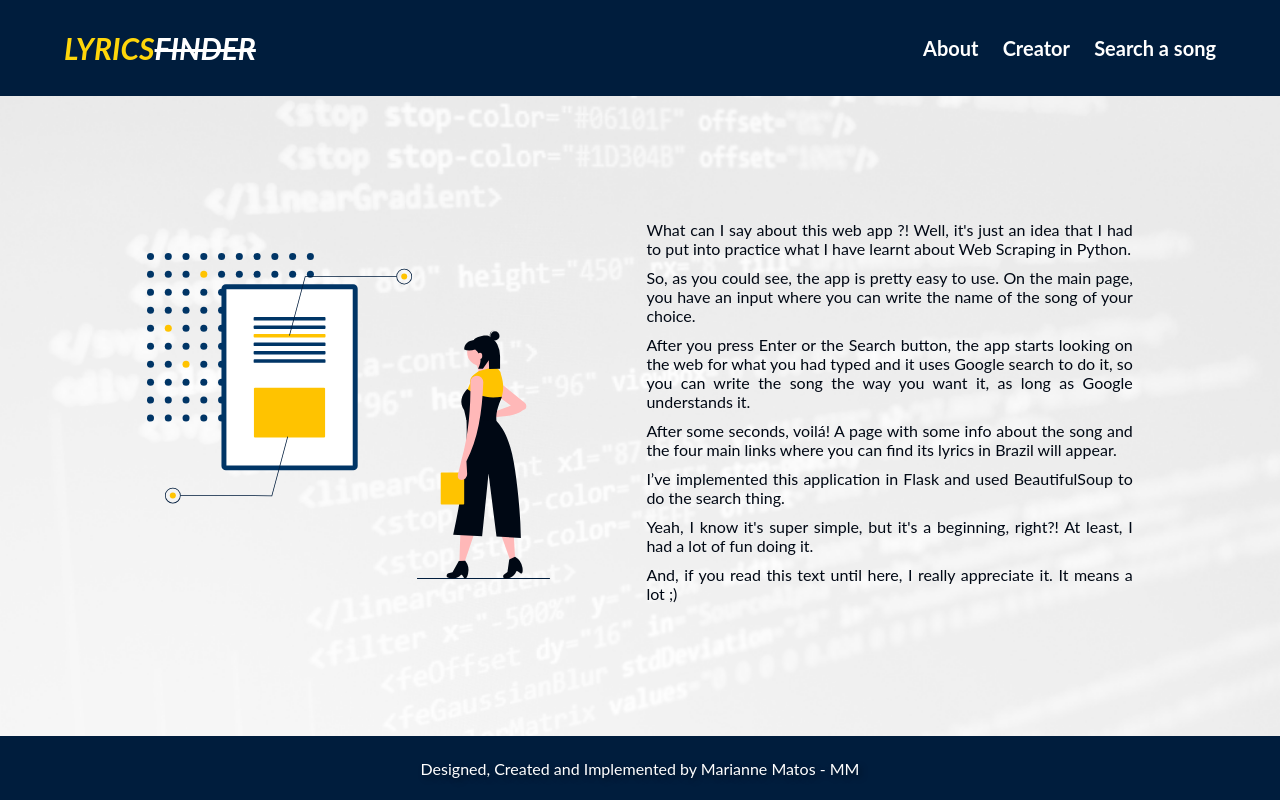
After one commit to MariMatos2112/Lyrics_Finder, a Flask app: page /about in a window 1280 px wide. The commit adds this page. Run offline with Flask 2, Linux system fonts and the light colour scheme.

Commit message:
about page added

```diff
--- a/app.py
+++ b/app.py
@@ -21,5 +21,9 @@ def music_found():
 def creator():
     return render_template('creator.html')
 
+@app.route('/about')
+def about():
+    return render_template('about.html')
+
 if __name__ == '__main__':
     app.run(debug=True)
--- /dev/null
+++ b/static/css/about.css
@@ -0,0 +1,60 @@
+#mainBox {
+  flex-direction: row;
+  background: url("/static/images/creator-bg1.png") no-repeat;
+  background-position: center;
+  background-size: cover;
+}
+
+.textBox {
+  width: 40%;
+  height: 80%;
+  padding-left: 2%;
+  display: flex;
+  flex-direction: column;
+  justify-content: center;
+}
+
+.textBox p {
+  margin-bottom: 10px;
+  text-align: justify;
+  color: #000814;
+}
+
+.slider {
+  height: 80%;
+  width: 35%;
+  margin-right: 2%;
+  display: flex;
+  align-items: center;
+  position: relative;
+  transition: all 0.2s;
+}
+
+.slider:hover .arrowIcon {
+  filter: opacity(0.2) grayscale(1);
+}
+
+.slider .arrowIcon {
+  position: absolute;
+  height: 10%;
+  filter: opacity(0);
+  transition: all 0.2s;
+  cursor: pointer;
+}
+
+.slider .arrowIcon:hover {
+  filter: opacity(0.5) grayscale(0);
+}
+
+.slider .arrowIcon:first-of-type {
+  left: 0;
+}
+
+.slider .arrowIcon:last-of-type {
+  right: 0;
+}
+
+.slider .sliderImg {
+  width: 90%;
+  height: 90%;
+}
--- a/static/js/scripts.js
+++ b/static/js/scripts.js
@@ -1,9 +1,12 @@
 const btnChangeBg = document.getElementById("changeBg");
+const btnSubmit = document.querySelector("input[type=submit]");
+const btnPreviousPic = document.getElementById("leftArrow");
+const btnNextPic = document.getElementById("rightArrow");
 const divMainBox = document.getElementById("mainBox");
-const btnSubmit = document.querySelector("input[type=submit]");
 const divModalBox = document.getElementById("modal");
 const arrayClassAppear01 = document.querySelectorAll(".appear01");
 const arrayClassAppear02 = document.querySelectorAll(".appear02");
+const imgSlider = document.querySelector(".sliderImg");
 
 const backgrounds = [
   "/static/images/undraw_mello.svg",
@@ -11,14 +14,44 @@ const backgrounds = [
   "/static/images/undraw_happy_music.svg",
   "/static/images/undraw_Music.svg",
 ];
+const sliderImages = [
+  {
+    imgSource: "/static/images/undraw_file_analysis.svg",
+    alt: "File analysis icon",
+  },
+  {
+    imgSource: "/static/images/undraw_website_setup.svg",
+    alt: "Website setup icon",
+  },
+  {
+    imgSource: "/static/images/undraw_futuristic_interface.svg",
+    alt: "Futuristic interface icon",
+  },
+  {
+    imgSource: "/static/images/undraw_file_searching.svg",
+    alt: "File searching icon",
+  },
+  {
+    imgSource: "/static/images/undraw_web_development.svg",
+    alt: "Web development icon",
+  },
+  {
+    imgSource: "/static/images/undraw_functions.svg",
+    alt: "Functions icon",
+  },
+];
 let counter = 0;
+let slideCounter = 0;
 
+if (btnChangeBg) {
   btnChangeBg.addEventListener("click", () => {
     if (counter < backgrounds.length - 1) counter++;
     else counter = 0;
     divMainBox.style.backgroundImage = `url(${backgrounds[counter]})`;
   });
+}
 
+if (btnSubmit) {
   btnSubmit.addEventListener("click", () => {
     divModalBox.style.display = "flex";
 
@@ -31,3 +64,30 @@ btnSubmit.addEventListener("click", () => {
       });
     }, 4000);
   });
+}
+
+const nextSlide = () => {
+  if (slideCounter < sliderImages.length - 1) slideCounter++;
+  else slideCounter = 0;
+  imgSlider.src = sliderImages[slideCounter].imgSource;
+};
+
+const intervalID = setInterval(() => {
+  nextSlide();
+}, 5000);
+
+if (btnPreviousPic) {
+  btnPreviousPic.addEventListener("click", () => {
+    if (slideCounter > 0) slideCounter--;
+    else slideCounter = sliderImages.length - 1;
+    imgSlider.src = sliderImages[slideCounter].imgSource;
+    clearInterval(intervalID);
+  });
+}
+
+if (btnNextPic) {
+  btnNextPic.addEventListener("click", () => {
+    nextSlide();
+    clearInterval(intervalID);
+  });
+}
--- /dev/null
+++ b/templates/about.html
@@ -0,0 +1,33 @@
+{% extends 'base.html' %}
+
+{% block head %}
+<link rel="stylesheet" href="{{ url_for('static', filename='css/about.css') }}">
+<title>About</title>
+{% endblock %}
+
+{% block body %}
+    <a href="/" id="searchAgain">Search a song</a>
+  </div>
+</nav>
+
+<div id="mainBox">
+    <div class="slider">
+        <img class="arrowIcon" id="leftArrow" src="{{ url_for('static', filename='images/arrow-back-circle-outline.svg') }}" alt="Previous image icon">
+        <!-- <img src="{{ url_for('static', filename='images/undraw_functions.svg') }}" alt="Functions icon"> -->
+        <!-- <img src="{{ url_for('static', filename='images/undraw_file_searching.svg') }}" alt="File searching icon"> -->
+        <!-- <img src="{{ url_for('static', filename='images/undraw_web_development.svg') }}" alt="File searching icon"> -->
+        <!-- <img src="{{ url_for('static', filename='images/undraw_futuristic_interface.svg') }}" alt="Futuritisc interface icon"> -->
+        <img class="sliderImg" src="{{ url_for('static', filename='images/undraw_file_analysis.svg') }}" alt="Futuritisc interface icon">
+        <!-- <img src="{{ url_for('static', filename='images/undraw_website_setup.svg') }}" alt="Futuritisc interface icon"> -->
+        <img class="arrowIcon" id="rightArrow" src="{{ url_for('static', filename='images/arrow-forward-circle-outline.svg') }}" alt="Next image icon">
+    </div>
+    <div class="textBox">
+        <p>What can I say about this web app ?! Well, it's just an idea that I had to put into practice what I have learnt about Web Scraping in Python.</p>
+        <p>So, as you could see, the app is pretty easy to use. On the main page, you have an input where you can write the name of the song of your choice.</p>
+        <p>After you press Enter or the Search button, the app starts looking on the web for what you had typed and it uses Google search to do it, so you can write the song the way you want it, as long as Google understands it.</p>
+        <p>After some seconds, voilá! A page with some info about the song and the four main links where you can find its lyrics in Brazil will appear.</p>
+        <p>I’ve implemented this application in Flask and used BeautifulSoup to do the search thing.</p>
+        <p>Yeah, I know it's super simple, but it's a beginning, right?! At least, I had a lot of fun doing it.</p>
+        <p>And, if you read this text until here, I really appreciate it. It means a lot ;)</p>
+    </div>
+{% endblock %}
--- a/templates/base.html
+++ b/templates/base.html
@@ -14,7 +14,7 @@
         <span>Lyrics</span><span>Finder</span>
       </a>
       <div>
-        <a href="#">About</a>
+        <a href=/about>About</a>
         <a href="/creator">Creator</a>
     {% block body %} {% endblock %}
     </div>
```
Also changed, not shown: static/images/arrow-back-circle-outline.svg (added), static/images/arrow-forward-circle-outline.svg (added), static/images/undraw_file_analysis.svg (added), static/images/undraw_file_searching.svg (added), static/images/undraw_functions.svg (added), static/images/undraw_futuristic_interface.svg (added), static/images/undraw_web_development.svg (added), static/images/undraw_website_setup.svg (added). Lines whose indentation alone changed are shown as unchanged.
